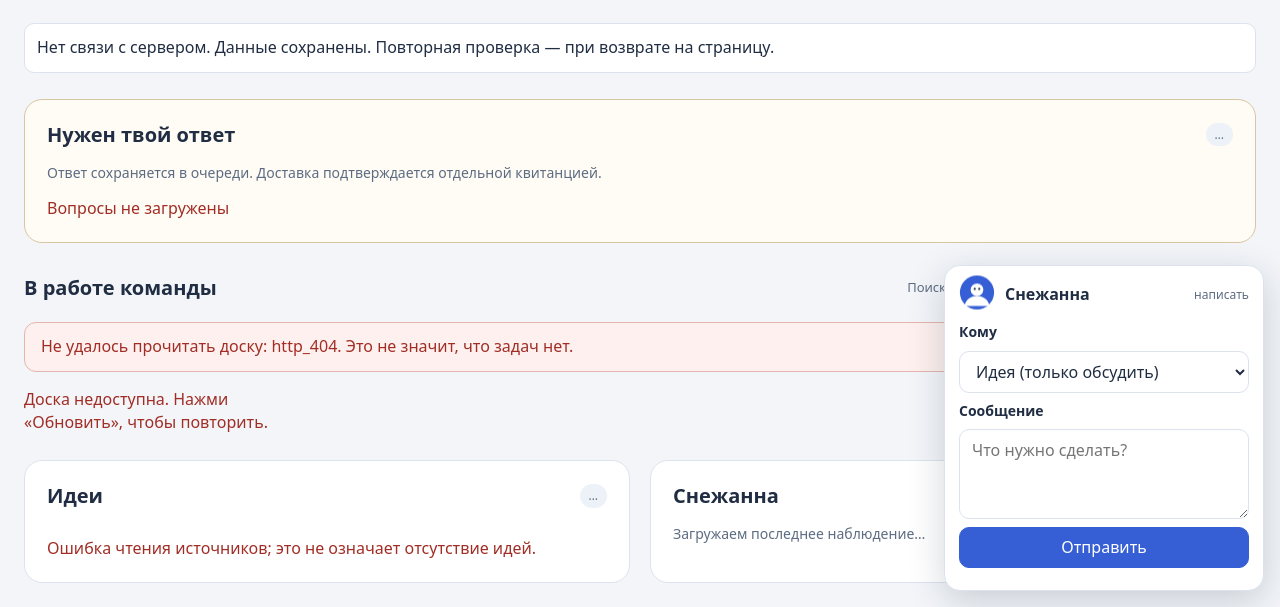
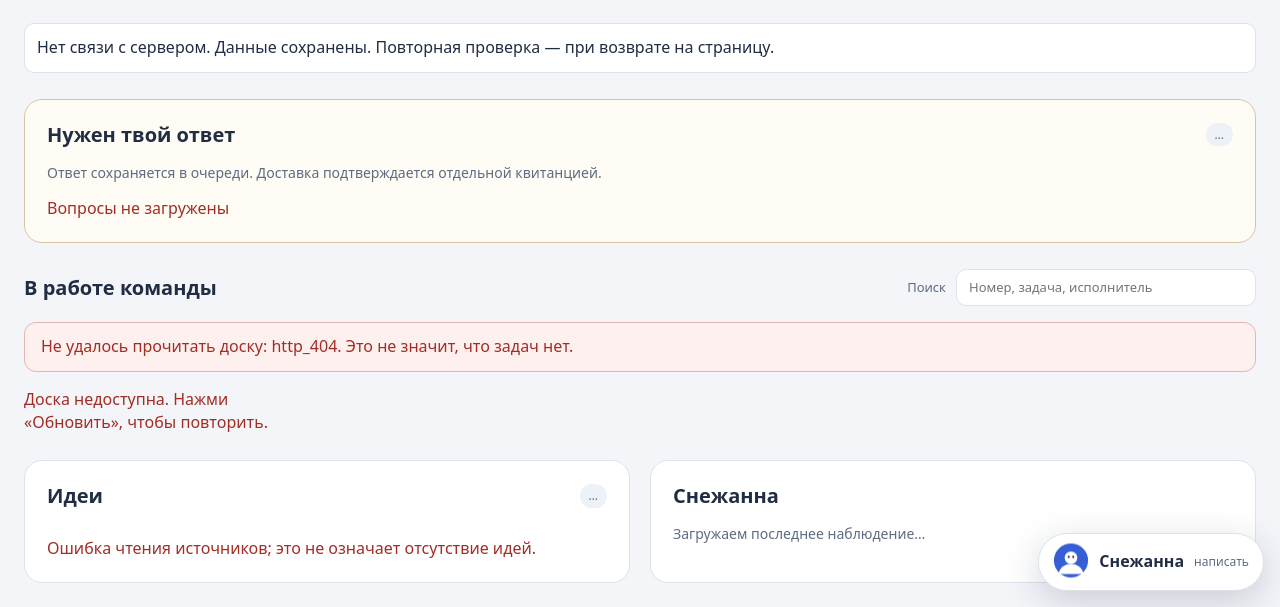
Before and after one commit to Maverlix777/hub, a website: page public/apps/board.html in a window 1280 px wide. Shown: the part 193-800 px from the top of the page. Drawn offline with Linux system fonts and the light colour scheme; no server answers.

Commit message:
board: панель Снежаны по умолчанию свёрнута в кнопку (#49)
Слово Максима 2026-10-25: открытая панель закрывала карточки.
npm test 274/274, board-collapse, board-ui-contract, dashboard-first, issue-responses-ui, hub-acceptance-* OK.

Co-authored-by: Claude Opus 5.5 <noreply@anthropic.com>

```diff
--- a/public/apps/board.css
+++ b/public/apps/board.css
@@ -77,9 +77,9 @@ body.modal-open { overflow:hidden; }
 .snezhana-panel { position:fixed; right:16px; bottom:16px; z-index:20; width:min(320px,calc(100vw - 32px)); background:#fff; border:1px solid var(--line); border-radius:16px; box-shadow:0 10px 36px #14233b30; }
 .snezhana-head { display:flex; align-items:center; gap:10px; width:100%; padding:10px 14px; background:none; border:0; font:inherit; cursor:pointer; text-align:left; color:var(--fg); }
 .snezhana-name { font-weight:700; flex:1; } .snezhana-hint { font-size:12px; color:var(--muted); }
-.snezhana-body { padding:0 14px 14px; } .snezhana-body[hidden] { display:none; }
+.snezhana-panel:has(#snezhana-body[hidden]) { width:auto; border-radius:999px; } .snezhana-body { padding:0 14px 14px; } .snezhana-body[hidden] { display:none; }
 .snezhana-body textarea { min-height:70px; }
-@media(max-width:650px) { .snezhana-panel { right:8px; bottom:8px; width:calc(100vw - 16px); } .board-page { padding-bottom:90px; } }
+@media(max-width:650px) { .snezhana-panel { right:8px; bottom:8px; width:calc(100vw - 16px); } .snezhana-panel:has(#snezhana-body[hidden]) { width:auto; } .board-page { padding-bottom:90px; } }
 @media(prefers-reduced-motion:no-preference) { .snezhana-head .avatar { animation:snz-bob 3s ease-in-out infinite; } @keyframes snz-bob { 50% { transform:translateY(-2px); } } }
 body:has(#snezhana-body:not([hidden])) .board-page { padding-bottom:420px; }
 body:has(#snezhana-body[hidden]) .board-page { padding-bottom:96px; }
--- a/public/apps/board.html
+++ b/public/apps/board.html
@@ -55,11 +55,11 @@
   </section>
 </main>
 <aside id="snezhana-panel" class="snezhana-panel" aria-label="Снежанна, помощница">
-  <button id="snezhana-toggle" class="snezhana-head" type="button" aria-expanded="true" aria-controls="snezhana-body">
+  <button id="snezhana-toggle" class="snezhana-head" type="button" aria-expanded="false" aria-controls="snezhana-body">
     <svg class="avatar" viewBox="0 0 40 40" width="36" height="36" aria-hidden="true" focusable="false"><circle cx="20" cy="20" r="19" fill="#365fd6"/><circle cx="20" cy="17" r="7" fill="#fff"/><path d="M6 35c2-8 8-11 14-11s12 3 14 11" fill="#fff"/><circle cx="17.5" cy="16" r="1.2" fill="#202d42"/><circle cx="22.5" cy="16" r="1.2" fill="#202d42"/></svg>
     <span class="snezhana-name">Снежанна</span><span class="snezhana-hint">написать</span>
   </button>
-  <div id="snezhana-body" class="snezhana-body">
+  <div id="snezhana-body" class="snezhana-body" hidden>
     <form id="snezhana-form">
       <label for="snezhana-to">Кому</label>
       <select id="snezhana-to" name="to"><option value="idea">Идея (только обсудить)</option><option value="claude">Claude</option><option value="codex">Codex</option><option value="snezhana">Снежанна</option><option value="pedro">Педро (Cursor)</option><option value="mazila">Мазила (картинка)</option></select>
--- a/public/apps/board.js
+++ b/public/apps/board.js
@@ -448,7 +448,7 @@
   setupForm($('snezhana-form'),'message',null,'snezhana');
   function setPanel(open) { $('snezhana-body').hidden = !open; $('snezhana-toggle').setAttribute('aria-expanded', String(open)); try { localStorage.setItem('hub.board.snezhana', open ? '1' : '0'); } catch { /* ignore */ } }
   $('snezhana-toggle').addEventListener('click',() => setPanel($('snezhana-body').hidden));
-  setPanel((() => { try { return localStorage.getItem('hub.board.snezhana') !== '0'; } catch { return true; } })());
+  setPanel((() => { try { return localStorage.getItem('hub.board.snezhana') === '1'; } catch { return false; } })());
   window.setInterval(() => { if (!document.hidden) load(); },60000);
   document.addEventListener('visibilitychange',() => { if (!document.hidden) load(); });
   load();
```
Also changed, not shown: tests/board-collapse.cjs (+8 -5 lines).
